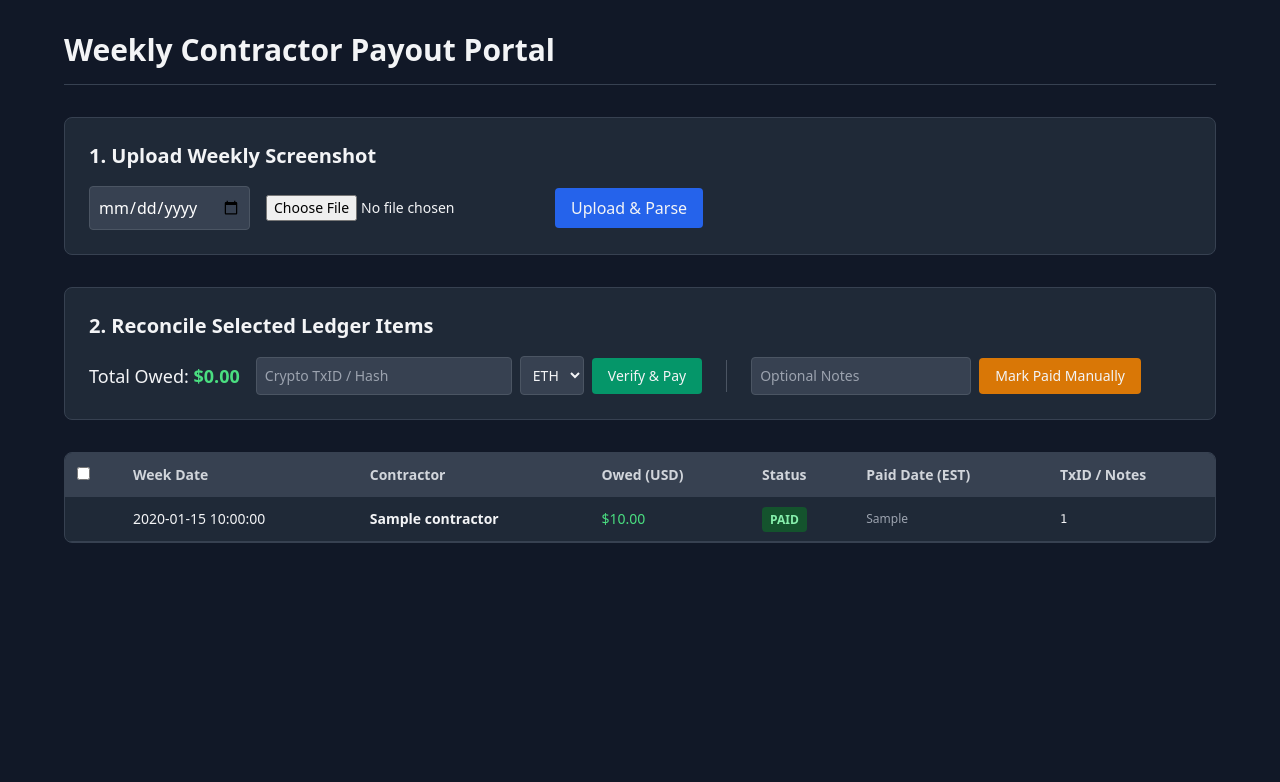
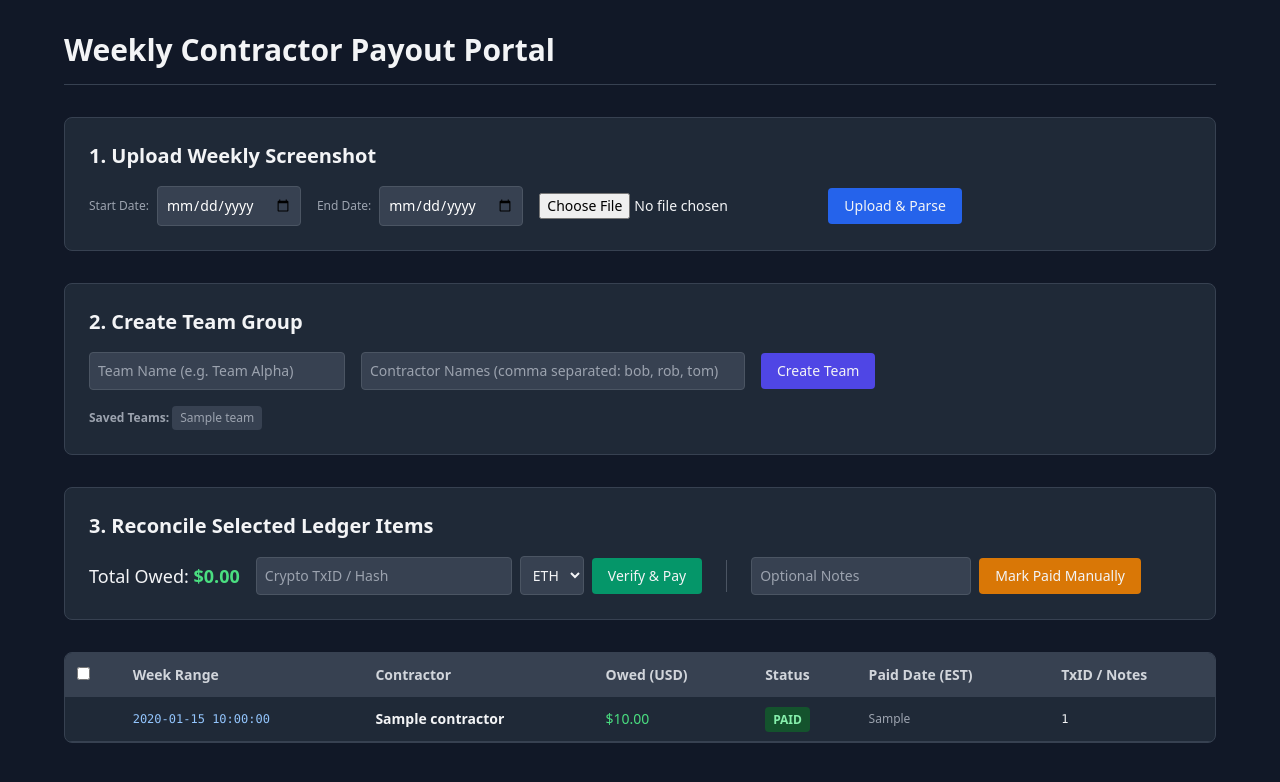
Before and after one commit to CheapBlueG/contractor-payout-app, a FastAPI app: page / in a window 1280 px wide. Shown: the top 782 px of the page. Run offline with FastAPI, Linux system fonts and the light colour scheme; a database or web service that is not in the repository returns one stand-in record (values such as "Sample title"); some libraries are stand-ins or nearby versions.

Commit message:
Update index.html

```diff
--- a/templates/index.html
+++ b/templates/index.html
@@ -9,17 +9,44 @@
     <div class="max-w-6xl mx-auto space-y-8">
         <h1 class="text-3xl font-bold border-b border-gray-700 pb-4">Weekly Contractor Payout Portal</h1>
 
+        <!-- 1. File Upload Section with Date Range -->
         <div class="bg-gray-800 p-6 rounded-lg border border-gray-700">
             <h2 class="text-xl font-semibold mb-4">1. Upload Weekly Screenshot</h2>
-            <form id="uploadForm" class="flex items-center gap-4">
-                <input type="date" id="weekDate" required class="bg-gray-700 p-2 rounded text-white border border-gray-600">
+            <form id="uploadForm" class="flex flex-wrap items-center gap-4">
+                <div class="flex items-center gap-2">
+                    <label class="text-xs text-gray-400">Start Date:</label>
+                    <input type="date" id="startDate" required class="bg-gray-700 p-2 rounded text-white border border-gray-600 text-sm">
+                </div>
+                <div class="flex items-center gap-2">
+                    <label class="text-xs text-gray-400">End Date:</label>
+                    <input type="date" id="endDate" required class="bg-gray-700 p-2 rounded text-white border border-gray-600 text-sm">
+                </div>
                 <input type="file" id="imageFile" accept="image/*" required class="text-sm">
-                <button type="submit" class="bg-blue-600 px-4 py-2 rounded hover:bg-blue-500">Upload & Parse</button>
+                <button type="submit" class="bg-blue-600 px-4 py-2 rounded text-sm hover:bg-blue-500 font-medium">Upload & Parse</button>
             </form>
         </div>
 
+        <!-- 2. Create Team Group Section -->
         <div class="bg-gray-800 p-6 rounded-lg border border-gray-700 space-y-4">
-            <h2 class="text-xl font-semibold">2. Reconcile Selected Ledger Items</h2>
+            <h2 class="text-xl font-semibold">2. Create Team Group</h2>
+            <div class="flex flex-wrap gap-4 items-center">
+                <input type="text" id="teamName" placeholder="Team Name (e.g. Team Alpha)" class="bg-gray-700 p-2 rounded text-sm border border-gray-600 w-64">
+                <input type="text" id="teamMembers" placeholder="Contractor Names (comma separated: bob, rob, tom)" class="bg-gray-700 p-2 rounded text-sm border border-gray-600 w-96">
+                <button onclick="createTeam()" class="bg-indigo-600 px-4 py-2 rounded text-sm hover:bg-indigo-500">Create Team</button>
+            </div>
+            {% if teams %}
+            <div class="text-xs text-gray-400 mt-2">
+                <strong>Saved Teams:</strong>
+                {% for team in teams %}
+                    <span class="inline-block bg-gray-700 px-2 py-1 rounded mr-2">{{ team.name }}</span>
+                {% endfor %}
+            </div>
+            {% endif %}
+        </div>
+
+        <!-- 3. Reconciliation Action Bar -->
+        <div class="bg-gray-800 p-6 rounded-lg border border-gray-700 space-y-4">
+            <h2 class="text-xl font-semibold">3. Reconcile Selected Ledger Items</h2>
             <div class="flex flex-wrap gap-4 items-center">
                 <p class="font-medium text-lg">Total Owed: <span id="selectedSum" class="text-green-400 font-bold">$0.00</span></p>
 
@@ -42,12 +69,13 @@
             </div>
         </div>
 
+        <!-- Ledger Table -->
         <div class="bg-gray-800 rounded-lg border border-gray-700 overflow-hidden">
             <table class="w-full text-left text-sm">
                 <thead class="bg-gray-700 text-gray-300">
                     <tr>
                         <th class="p-3"><input type="checkbox" onclick="toggleSelectAll(this)"></th>
-                        <th class="p-3">Week Date</th>
+                        <th class="p-3">Week Range</th>
                         <th class="p-3">Contractor</th>
                         <th class="p-3">Owed (USD)</th>
                         <th class="p-3">Status</th>
@@ -63,7 +91,7 @@
                             <input type="checkbox" class="row-checkbox" value="{{ row.id }}" data-amount="{{ row.amount_owed_usd }}" onclick="updateSum()">
                             {% endif %}
                         </td>
-                        <td class="p-3">{{ row.week_date }}</td>
+                        <td class="p-3 font-mono text-xs text-blue-300">{{ row.week_date }}</td>
                         <td class="p-3 font-semibold">{{ row.contractor }}</td>
                         <td class="p-3 text-green-400">${{ "%.2f"|format(row.amount_owed_usd) }}</td>
                         <td class="p-3">
@@ -101,16 +129,62 @@
             return Array.from(document.querySelectorAll('.row-checkbox:checked')).map(cb => parseInt(cb.value));
         }
 
+        function formatDateRange(startStr, endStr) {
+            const start = new Date(startStr + 'T00:00:00');
+            const end = new Date(endStr + 'T00:00:00');
+
+            const options = { month: 'short', day: 'numeric' };
+            const startFormatted = start.toLocaleDateString('en-US', options);
+            const endFormatted = end.toLocaleDateString('en-US', options);
+            const year = end.getFullYear();
+
+            return `${startFormatted} - ${endFormatted}, ${year}`;
+        }
+
         document.getElementById('uploadForm').onsubmit = async (e) => {
             e.preventDefault();
+            const startVal = document.getElementById('startDate').value;
+            const endVal = document.getElementById('endDate').value;
+
+            if (!startVal || !endVal) {
+                return alert('Please select both a Start Date and End Date.');
+            }
+
+            const rangeString = formatDateRange(startVal, endVal);
+
             const formData = new FormData();
-            formData.append('week_date', document.getElementById('weekDate').value);
+            formData.append('week_date', rangeString);
             formData.append('file', document.getElementById('imageFile').files[0]);
 
             const res = await fetch('/api/upload', { method: 'POST', body: formData });
             const data = await res.json();
             if(data.status === 'success') location.reload();
         };
+
+        async function createTeam() {
+            const teamName = document.getElementById('teamName').value.trim();
+            const membersRaw = document.getElementById('teamMembers').value.trim();
+
+            if (!teamName || !membersRaw) {
+                return alert('Please enter both a team name and contractor names.');
+            }
+
+            const members = membersRaw.split(',').map(m => m.trim()).filter(m => m.length > 0);
+
+            const res = await fetch('/api/teams', {
+                method: 'POST',
+                headers: {'Content-Type': 'application/json'},
+                body: JSON.stringify({ team_name: teamName, contractor_names: members })
+            });
+
+            const data = await res.json();
+            if (data.status === 'success') {
+                alert(`Team "${teamName}" created successfully!`);
+                location.reload();
+            } else {
+                alert('Failed to create team.');
+            }
+        }
 
         async function reconcileCrypto() {
             const ids = getSelectedIds();
```
